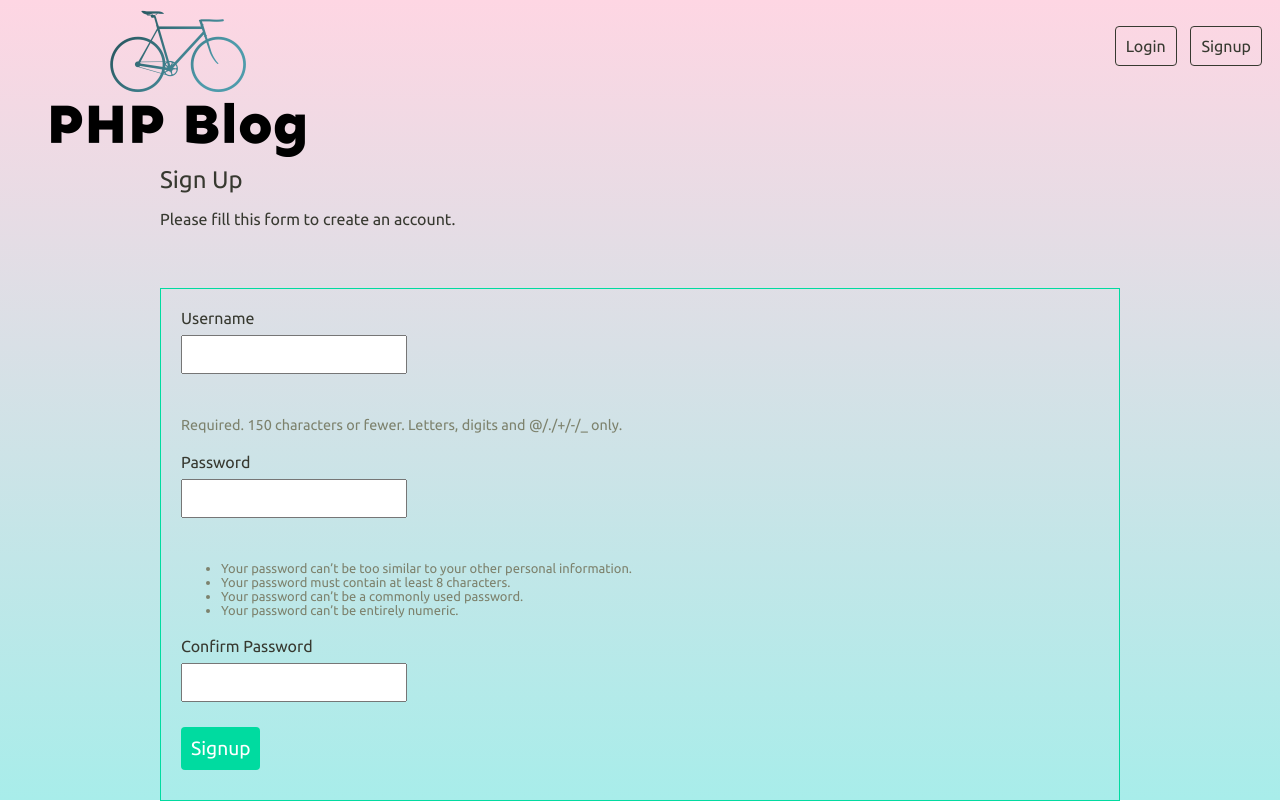
After one commit to harikaduyu/php-blog, a PHP site: page /users/signup.php in a window 1280 px wide. The commit adds this page. Run offline with PHP 8.4, Linux system fonts and the light colour scheme.

Commit message:
add user authentication

```diff
--- a/templates/base_layout.php
+++ b/templates/base_layout.php
@@ -1,17 +1,9 @@
-<?php
-
-  // session_start();
-
-  // //$_SESSION['name'] = 'mario';
-
-  // if($_SERVER['QUERY_STRING'] == 'noname'){
-  //   //unset($_SESSION['name']);
-  //   session_unset();
-  // }
-
-  // $name = $_SESSION['name'];
+<?php if(session_status() != 2) {
+  session_start();
+}
 
 ?>
+
 <head>
   <meta charset="UTF-8">
   <meta name="viewport" content="width=device-width, initial-scale=1.0">
@@ -24,9 +16,25 @@
     <h1><a href="/php-blog/"><img class="logo" src="/php-blog/img/logo.png" alt="php_blog"></a></h1>
     <nav>
       <ul>
+      <?php if(isset($_SESSION["loggedin"]) && $_SESSION["loggedin"] === true): ?>
+        <li class="signlog">
+          <form class="logout-link" action="/php-blog/users/logout.php" method="post">
+
+            <button type="submit">Logout</button>
+          </form>
+        </li>
         <li>
           <a href="/articles/create/" class="highlight">New Article</a>
         </li>
+
+        <?php else: ?>
+        <li class="signlog">
+          <a href="/php-blog/users/login.php">Login</a>
+        </li>
+        <li class="signlog">
+          <a href="/php-blog/users/signup.php">Signup</a>
+        </li>
+	    <?php endif ?>
       </ul>
     </nav>
   </header>
--- /dev/null
+++ b/users/signup.php
@@ -0,0 +1,128 @@
+<?php
+
+include($_SERVER['DOCUMENT_ROOT'] . '/php-blog/config/db_connect.php');
+
+
+$username = $password = $confirm_password = "";
+$username_err = $password_err = $confirm_password_err = "";
+
+// Processing form data when form is submitted
+if($_SERVER["REQUEST_METHOD"] == "POST"){
+
+
+    if(empty(trim($_POST["username"]))){
+        $username_err = "Please enter a username.";
+    } else{
+
+        $sql = "SELECT id FROM users WHERE username = ?";
+
+        if($stmt = mysqli_prepare($conn, $sql)){
+            // Bind variables to the prepared statement as parameters
+            mysqli_stmt_bind_param($stmt, "s", $param_username);
+
+            // Set parameters
+            $param_username = trim($_POST["username"]);
+
+            // Attempt to execute the prepared statement
+            if(mysqli_stmt_execute($stmt)){
+                /* store result */
+                mysqli_stmt_store_result($stmt);
+
+                if(mysqli_stmt_num_rows($stmt) == 1){
+                    $username_err = "This username is already taken.";
+                } else{
+                    $username = trim($_POST["username"]);
+                }
+            } else{
+                echo "Oops! Something went wrong. Please try again later.";
+            }
+
+            // Close statement
+            mysqli_stmt_close($stmt);
+        }
+    }
+
+    // Validate password
+    if(empty(trim($_POST["password"]))){
+        $password_err = "Please enter a password.";
+    } elseif(strlen(trim($_POST["password"])) < 6){
+        $password_err = "Password must have atleast 6 characters.";
+    } else{
+        $password = trim($_POST["password"]);
+    }
+
+    // Validate confirm password
+    if(empty(trim($_POST["confirm_password"]))){
+        $confirm_password_err = "Please confirm password.";
+    } else{
+        $confirm_password = trim($_POST["confirm_password"]);
+        if(empty($password_err) && ($password != $confirm_password)){
+            $confirm_password_err = "Password did not match.";
+        }
+    }
+
+    // Check input errors before inserting in database
+    if(empty($username_err) && empty($password_err) && empty($confirm_password_err)){
+
+        // Prepare an insert statement
+        $sql = "INSERT INTO users (username, password) VALUES (?, ?)";
+
+        if($stmt = mysqli_prepare($conn, $sql)){
+            // Bind variables to the prepared statement as parameters
+            mysqli_stmt_bind_param($stmt, "ss", $param_username, $param_password);
+
+            // Set parameters
+            $param_username = $username;
+            $param_password = password_hash($password, PASSWORD_DEFAULT); // Creates a password hash
+
+            // Attempt to execute the prepared statement
+            if(mysqli_stmt_execute($stmt)){
+                // Redirect to login page
+                header("location: /php-blog/users/login.php");
+            } else{
+                echo "Something went wrong. Please try again later.";
+            }
+
+            // Close statement
+            mysqli_stmt_close($stmt);
+        }
+    }
+
+    // Close connection
+    mysqli_close($conn);
+}
+?>
+
+<!DOCTYPE html>
+<html lang="en">
+<?php include($_SERVER['DOCUMENT_ROOT'] .'/php-blog/templates/base_layout.php'); ?>
+
+        <h2>Sign Up</h2>
+        <p>Please fill this form to create an account.</p>
+        <form class="site-form" action="<?php echo htmlspecialchars($_SERVER["PHP_SELF"]); ?>" method="post">
+            <div class="form-group <?php echo (!empty($username_err)) ? 'has-error' : ''; ?>">
+                <label>Username</label>
+                <input type="text" name="username" class="form-control" value="<?php echo $username; ?>">
+                <span class="errorlist"><?php echo $username_err; ?></span>
+            </div>
+            <br>
+            <span class="helptext">Required. 150 characters or fewer. Letters, digits and @/./+/-/_ only.</span>
+            <div class="form-group <?php echo (!empty($password_err)) ? 'has-error' : ''; ?>">
+                <label>Password</label>
+                <input type="password" name="password" class="form-control" value="<?php echo $password; ?>">
+                <span class="errorlist"><?php echo $password_err; ?></span>
+            </div>
+            <br>
+            <span class="helptext"><ul><li>Your password can’t be too similar to your other personal information.</li><li>Your password must contain at least 8 characters.</li><li>Your password can’t be a commonly used password.</li><li>Your password can’t be entirely numeric.</li></ul></span>
+            <div class="form-group <?php echo (!empty($confirm_password_err)) ? 'has-error' : ''; ?>">
+                <label>Confirm Password</label>
+                <input type="password" name="confirm_password" class="form-control" value="<?php echo $confirm_password; ?>">
+                <span class="errorlist"><?php echo $confirm_password_err; ?></span>
+            </div>
+            <div class="form-group">
+                <input type="submit" class="btn btn-primary" value="Signup">
+            </div>
+        </form>
+    </div>
+</body>
+</html>
```
Also changed, not shown: users/login.php (added, +104 -0 lines), users/logout.php (added, +14 -0 lines).
